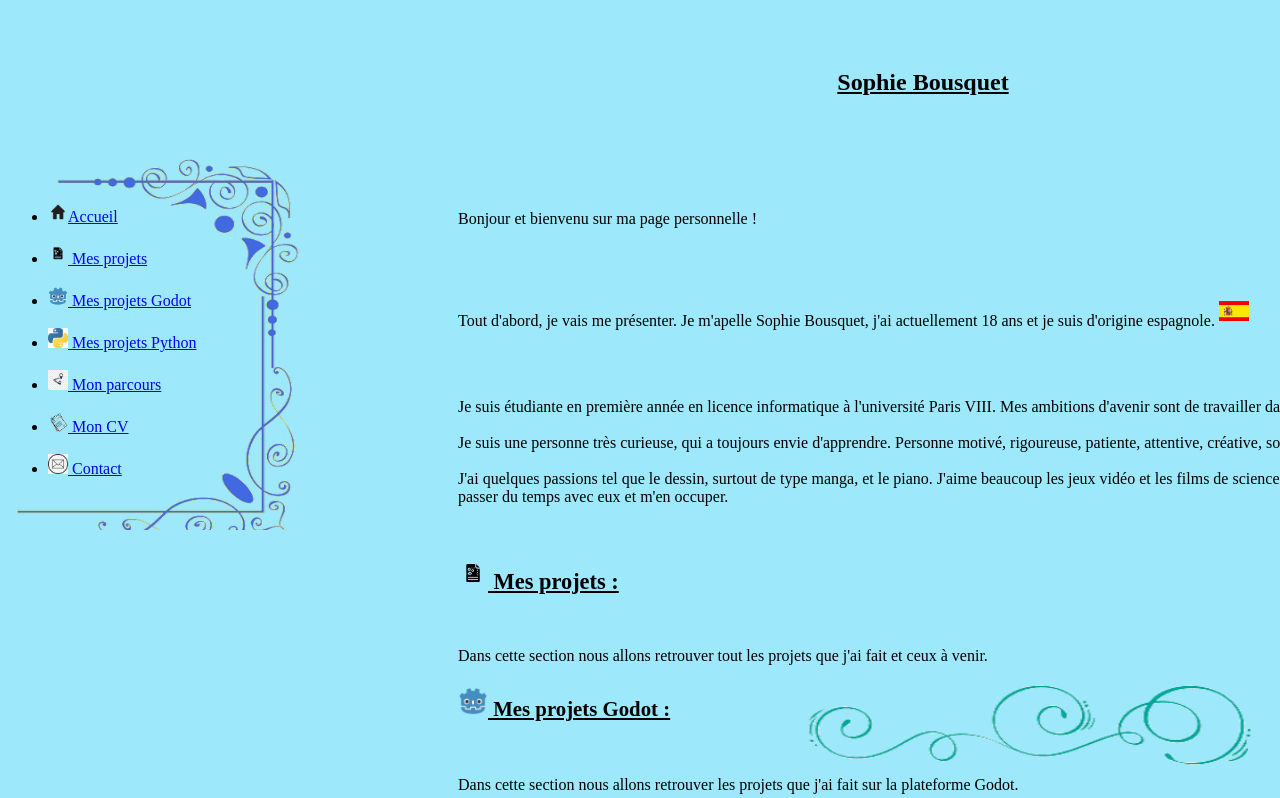
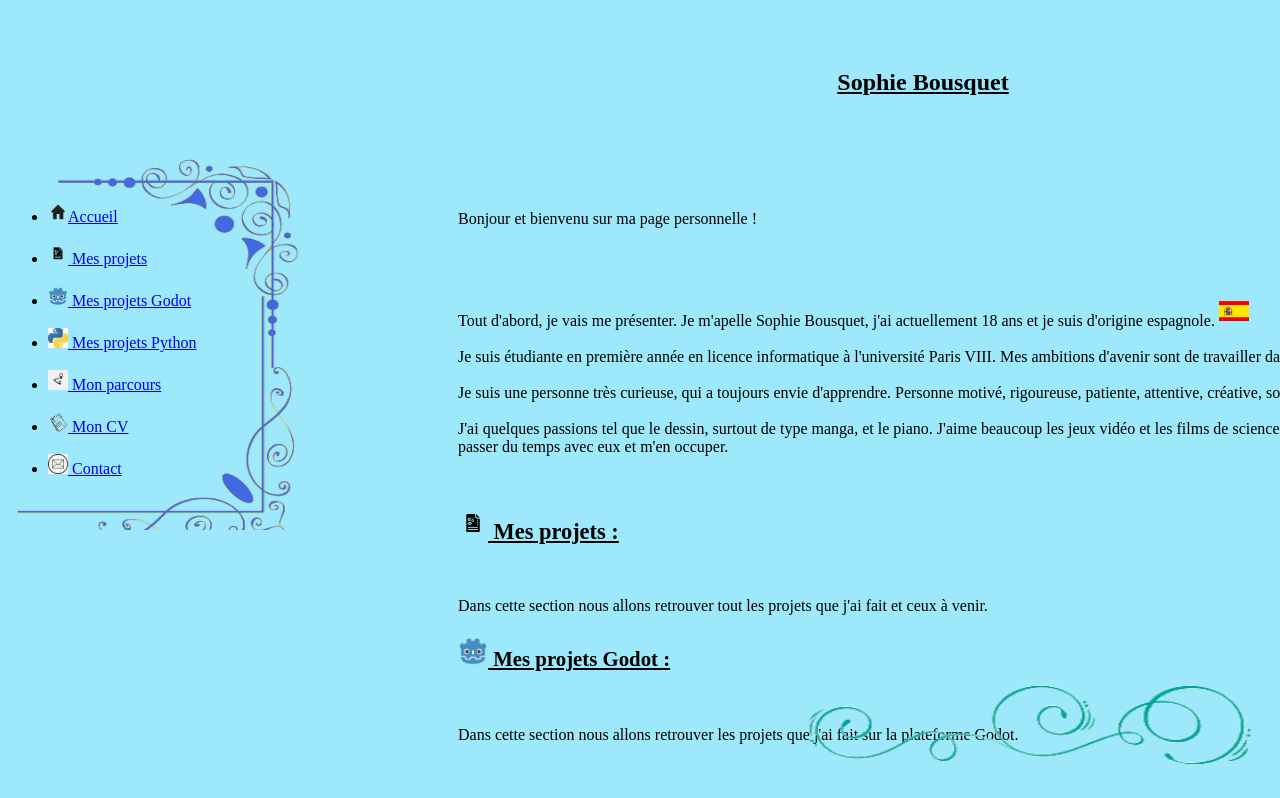
Before and after one commit to BousquetSophie/BousquetSophie.github.io, a plain HTML site: page index.html in a window 1280 px wide. Shown: the top 798 px of the page. Drawn offline with Linux system fonts and the light colour scheme.

Commit message:
Updates
Mise en forme de la présentation

```diff
--- a/index.html
+++ b/index.html
@@ -20,10 +20,10 @@
 	<p> Bonjour et bienvenu sur ma page personnelle ! </p>
 	<br>
 	<br>
-	<p>Tout d'abord, je vais me présenter. Je m'apelle Sophie Bousquet, j'ai actuellement 18 ans et je suis d'origine espagnole. <img src="espagne.png" alt="drapeau espagne" height="30px" width="30px"/></p>
+	<p>Tout d'abord, je vais me présenter. Je m'apelle Sophie Bousquet, j'ai actuellement 18 ans et je suis d'origine espagnole. <img src="espagne.png" alt="drapeau espagne" height="30px" width="30px"/>
 	<br>
 	<br>
-	<p>Je suis étudiante en première année en licence informatique à l'université Paris VIII. Mes ambitions d'avenir sont de travailler dans l'univers du jeu vidéo ou dans l'intelligence artificielle.
+	Je suis étudiante en première année en licence informatique à l'université Paris VIII. Mes ambitions d'avenir sont de travailler dans l'univers du jeu vidéo ou dans l'intelligence artificielle.
 	<br>
 	<br>
 	Je suis une personne très curieuse, qui a toujours envie d'apprendre. Personne motivé, rigoureuse, patiente, attentive, créative, solidaire.
```
